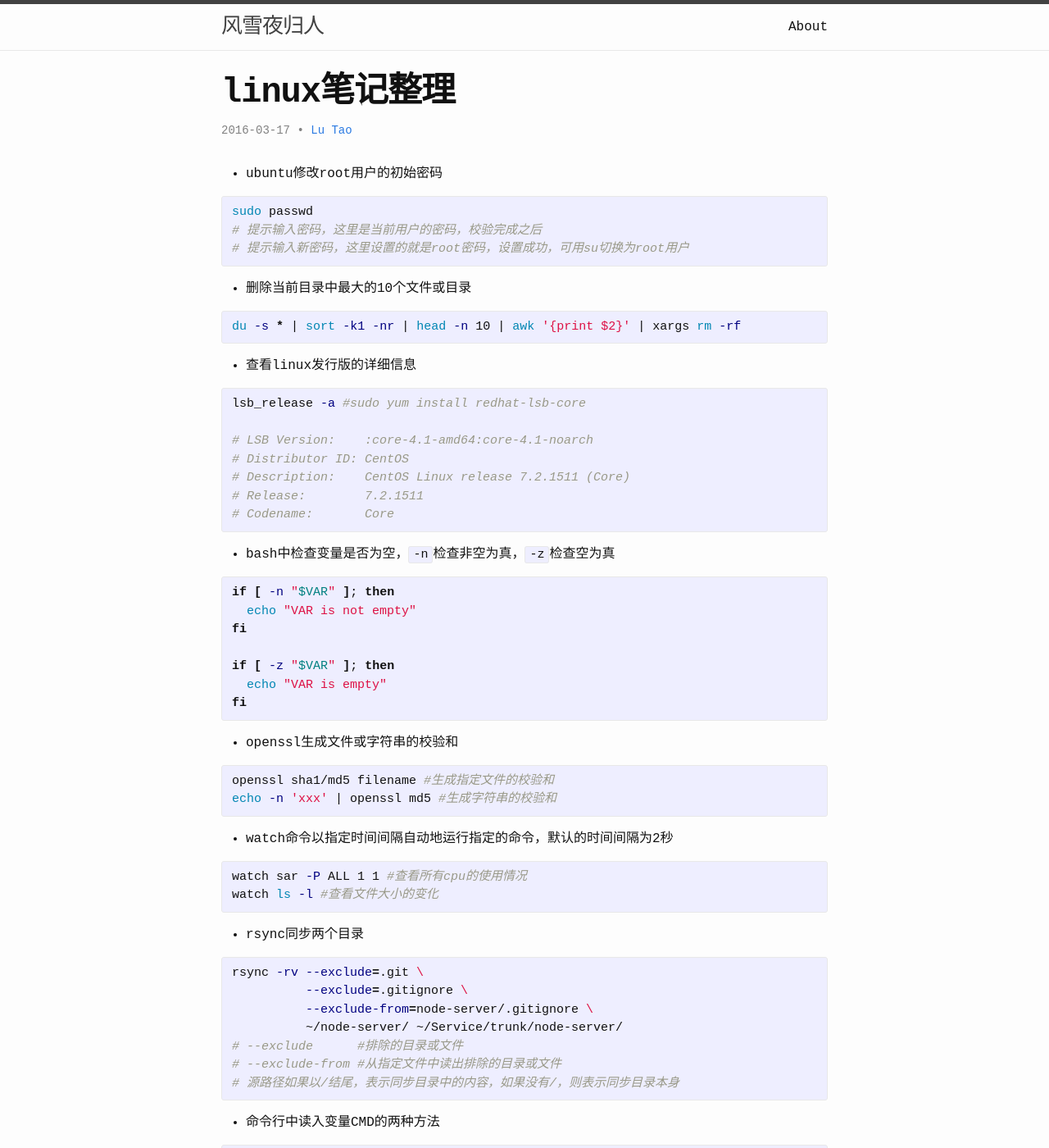
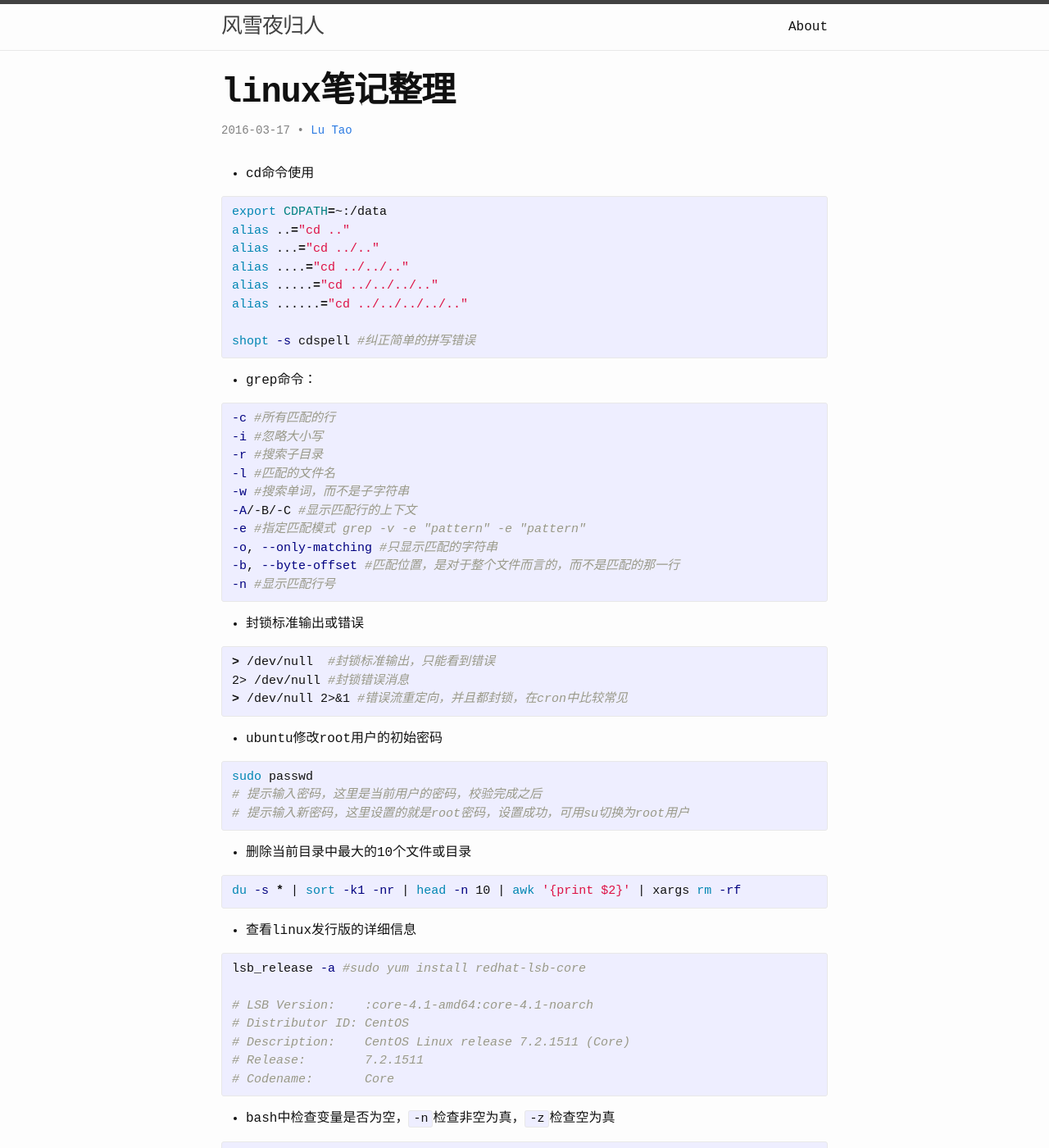
Before and after one commit to lutaoact/lutaoact.github.io, a Jekyll site: the page built from _posts/2016-03-17-linux-skill.markdown, in a window 1280 px wide and 1400 px high. Shown: the whole window at 82% size. Built offline with Jekyll 4.4.1, drawn with Linux system fonts in a browser that asks for light colours.

Commit message:
alias cd; grep

```diff
--- a/_posts/2016-03-17-linux-skill.markdown
+++ b/_posts/2016-03-17-linux-skill.markdown
@@ -4,6 +4,39 @@ title:  "linux笔记整理"
 date:   2016-03-17 09:58:27 +0800
 categories: linux bash
 ---
+
+* cd命令使用
+{% highlight sh %}
+export CDPATH=~:/data
+alias ..="cd .."
+alias ...="cd ../.."
+alias ....="cd ../../.."
+alias .....="cd ../../../.."
+alias ......="cd ../../../../.."
+
+shopt -s cdspell #纠正简单的拼写错误
+{% endhighlight %}
+
+* grep命令：
+{% highlight sh %}
+-c #所有匹配的行
+-i #忽略大小写
+-r #搜索子目录
+-l #匹配的文件名
+-w #搜索单词，而不是子字符串
+-A/-B/-C #显示匹配行的上下文
+-e #指定匹配模式 grep -v -e "pattern" -e "pattern"
+-o, --only-matching #只显示匹配的字符串
+-b, --byte-offset #匹配位置，是对于整个文件而言的，而不是匹配的那一行
+-n #显示匹配行号
+{% endhighlight %}
+
+* 封锁标准输出或错误
+{% highlight sh %}
+> /dev/null  #封锁标准输出，只能看到错误
+2> /dev/null #封锁错误消息
+> /dev/null 2>&1 #错误流重定向，并且都封锁，在cron中比较常见
+{% endhighlight %}
 
 * ubuntu修改root用户的初始密码
 {% highlight sh %}
```
